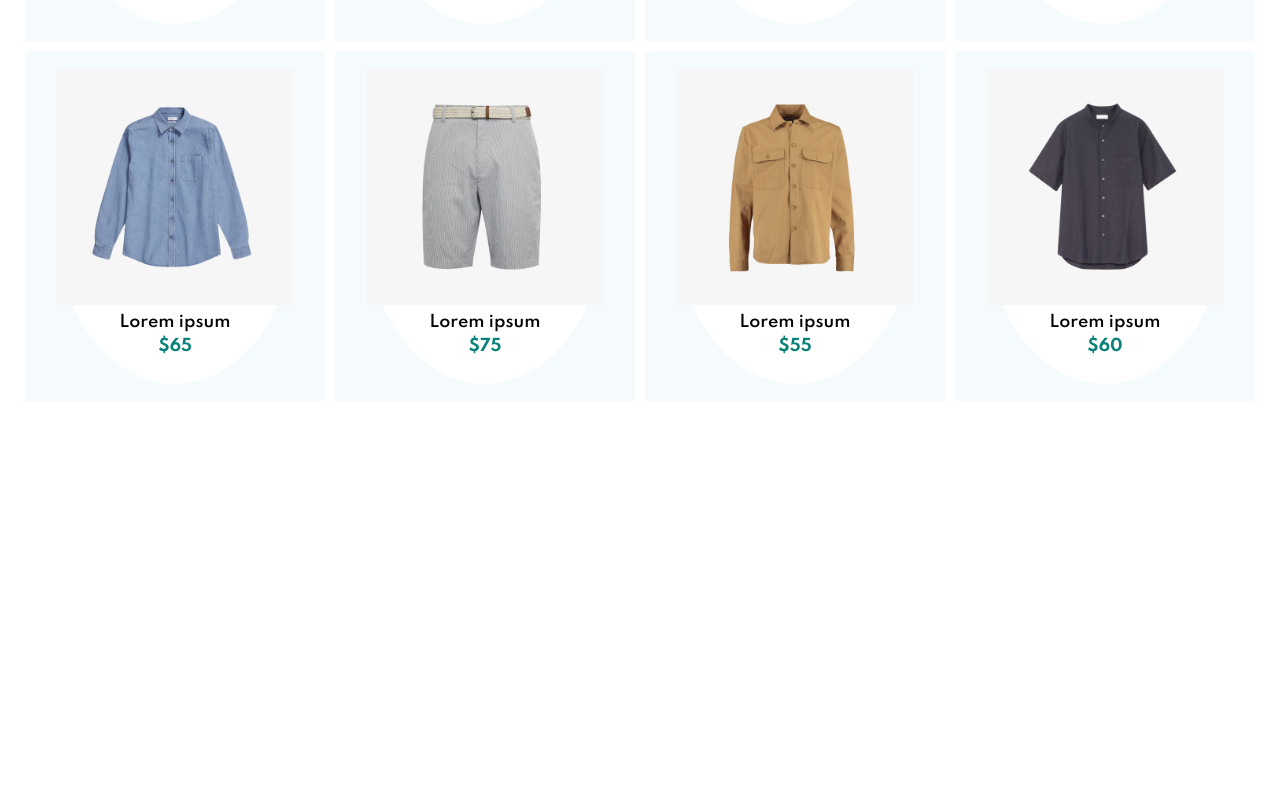
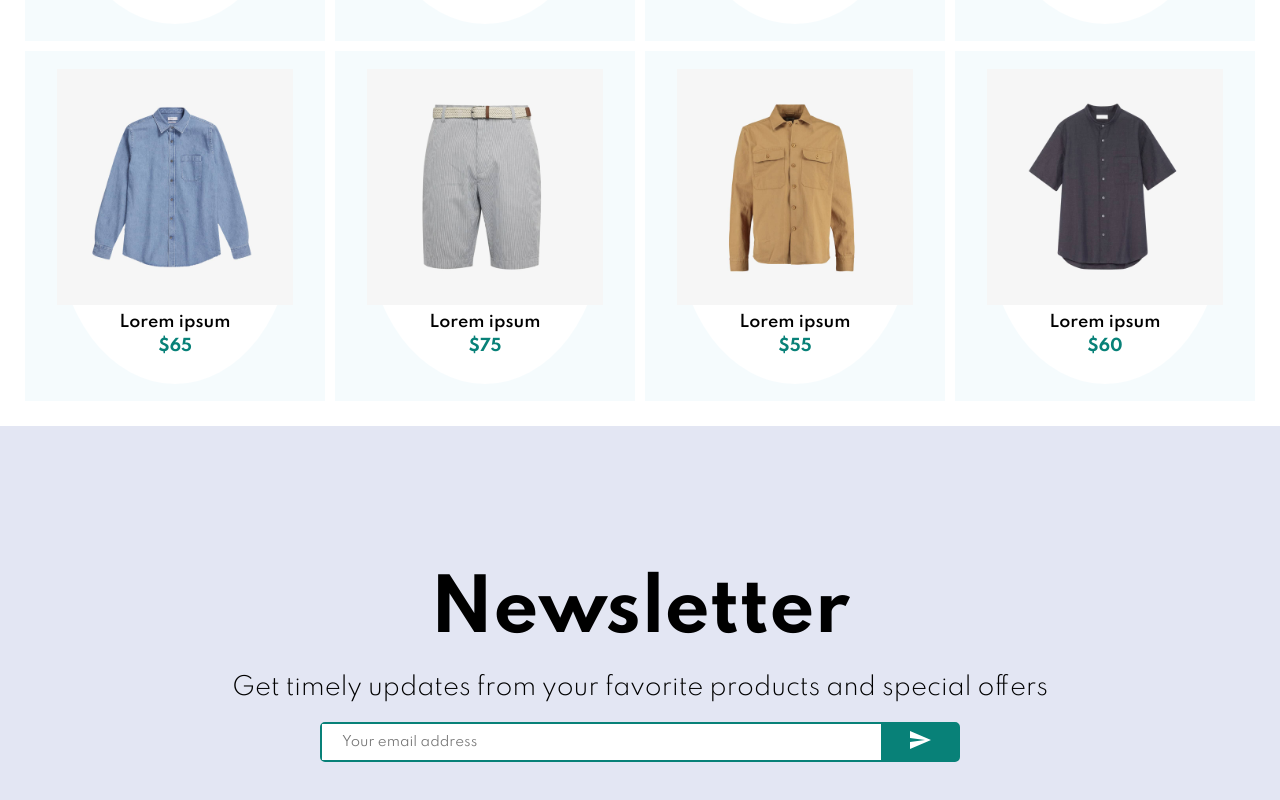
Before and after one commit to andrzejpudlik/shop, a React (Create React App) app: page / in a window 1280 px wide. Shown: the part 1660-2460 px from the top of the page. Before the commit the page ends 2086 px from the top, so only its background shows below. Built offline with nearby package versions, Linux system fonts and the light colour scheme.

Commit message:
Creation of a responsive section of the newsletter

```diff
--- /dev/null
+++ b/src/components/Newsletter/Newsletter.jsx
@@ -0,0 +1,69 @@
+import { Send } from '@mui/icons-material';
+import styled from 'styled-components';
+import { mobile } from '../../responsive';
+
+const Container = styled.div`
+  flex-direction: column;
+  justify-content: center;
+  align-items: center;
+  height: 60vh;
+  background-color: #E3E6F3;
+  display: flex;
+`;
+
+const Title = styled.h1`
+  font-size: 70px;
+  margin-bottom: 20px;
+  ${mobile({ fontSize: '50px' })}
+`;
+
+const Desc = styled.div`
+  font-size: 24px;
+  font-weight: 300;
+  margin-bottom: 20px;
+  ${mobile({ textAlign: 'center' })}
+`;
+
+const InputContainer = styled.div`
+  display: flex;
+  justify-content: space-between;
+  width: 50%;
+  height: 40px;
+  background-color: white;
+  border: 2px solid #088178;
+  border-radius: 5px;
+  ${mobile({ width: '80%' })}
+`;
+
+const Input = styled.input`
+  border: none;
+  flex: 7;
+  padding-left: 20px;
+  &:focus {
+    outline: none;
+  }
+`;
+
+const Button = styled.button`
+  flex: 1;
+  border: none;
+  background-color: #088178;
+  color: #fff;
+`;
+
+const Newsletter = () => {
+  return (
+    <Container>
+      <Title>Newsletter</Title>
+      <Desc>Get timely updates from your favorite products and special offers</Desc>
+      <InputContainer>
+        <Input placeholder="Your email address" />
+        <Button>
+          <Send />
+        </Button>
+      </InputContainer>
+    </Container>
+  );
+};
+
+export default Newsletter;
--- a/src/components/index.js
+++ b/src/components/index.js
@@ -3,11 +3,13 @@ import Announcement from './Announcement/Announcement';
 import Slider from './Slider/Slider';
 import Categories from './Categories/Categories';
 import Products from './Products/Products';
+import Newsletter from './Newsletter/Newsletter';
 
 export {
   Announcement,
   Navbar,
   Slider,
   Categories,
-  Products
+  Products,
+  Newsletter
 };
--- a/src/pages/HomePage/HomePage.jsx
+++ b/src/pages/HomePage/HomePage.jsx
@@ -1,6 +1,6 @@
 import React from 'react';
 
-import { Announcement, Navbar, Slider, Categories, Products } from '../../components';
+import { Announcement, Navbar, Slider, Categories, Products, Newsletter } from '../../components';
 
 const HomePage = () => {
   return (
@@ -10,6 +10,7 @@ const HomePage = () => {
       <Slider />
       <Categories />
       <Products />
+      <Newsletter />
     </div>
   );
 };
```
